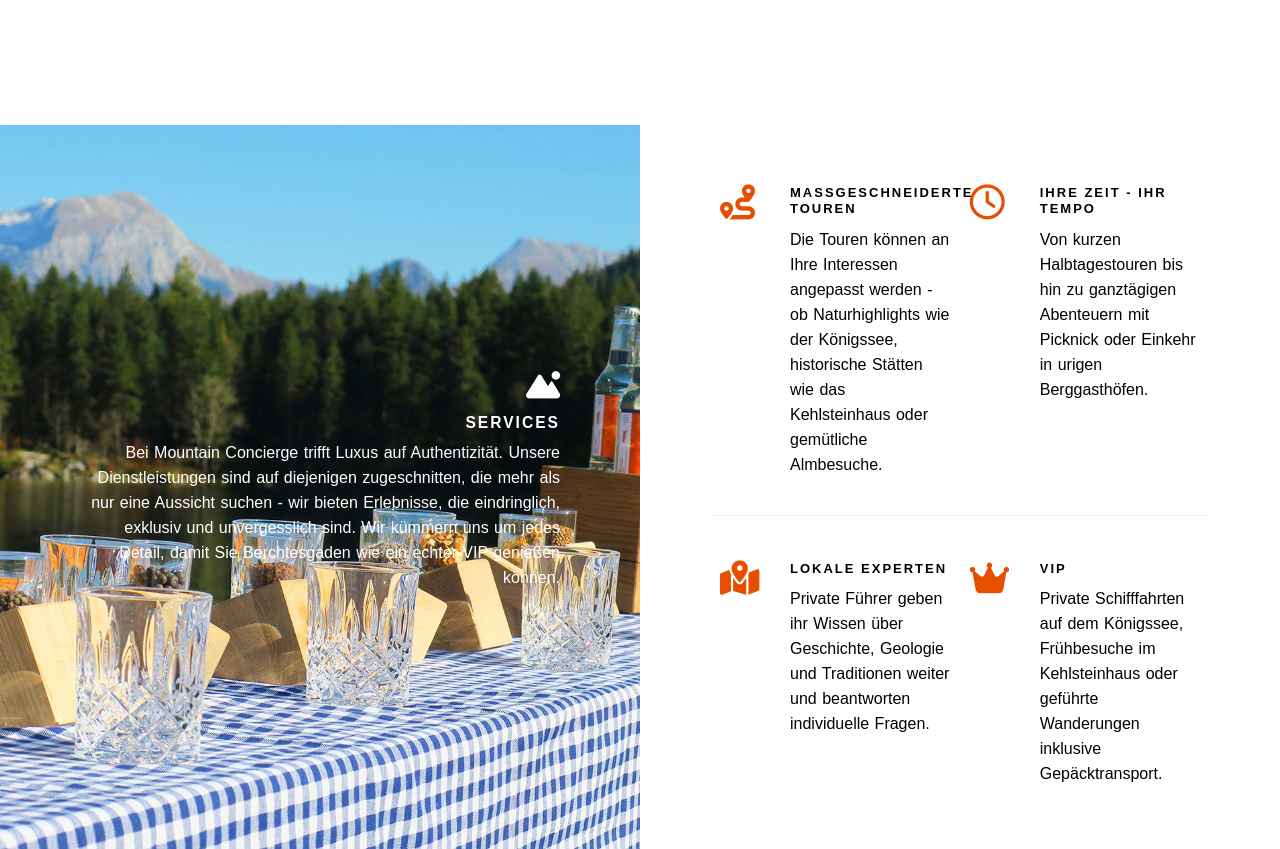
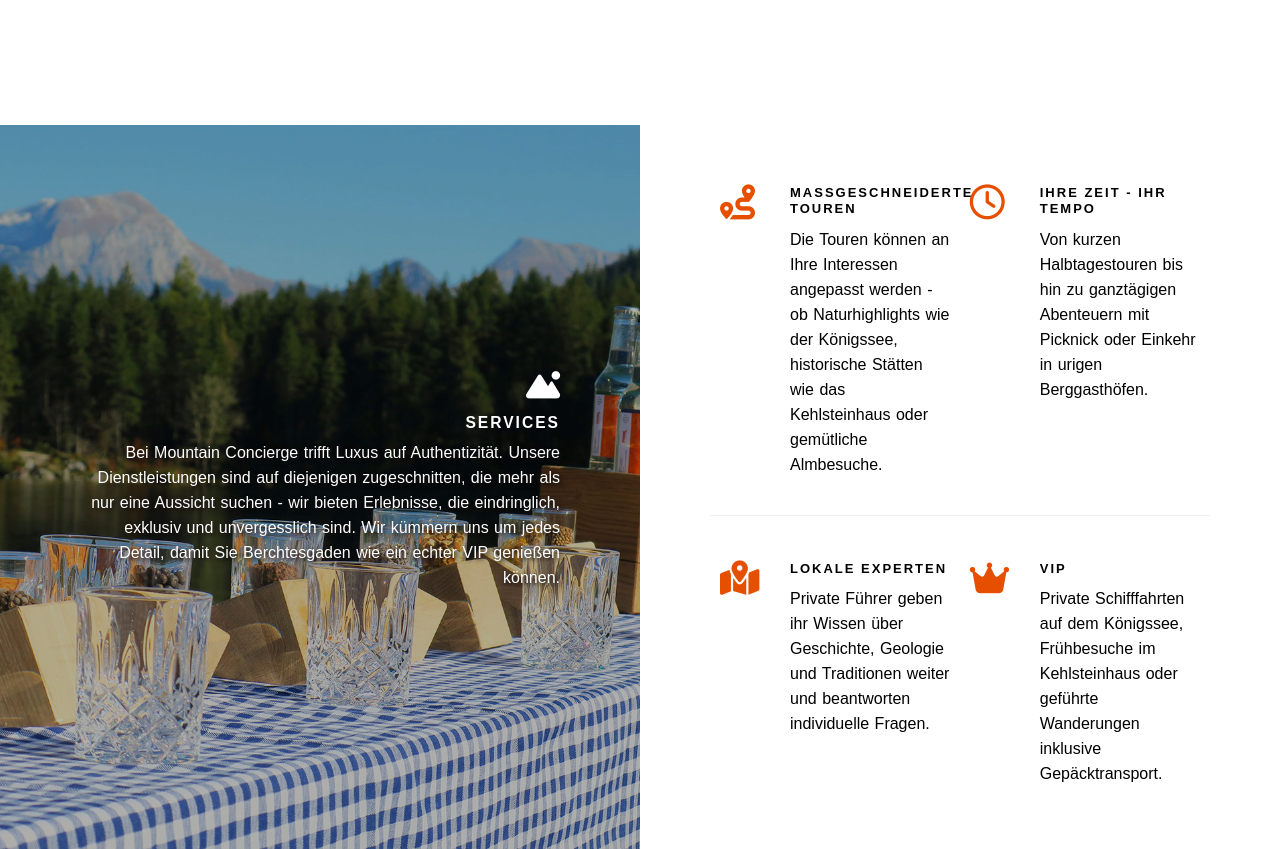
Before and after one commit to mountain-entertainment/mountain-entertainment.github.io, a plain HTML site: page index.html in a window 1280 px wide. Shown: the part 2720-3569 px from the top of the page. Drawn offline with nearby package versions, Linux system fonts and the light colour scheme; some packages are replaced by stand-ins of ours; no server answers; a web font is replaced by a local one.

Commit message:
css fixes

```diff
--- a/css/style.css
+++ b/css/style.css
@@ -721,20 +721,25 @@ header .mouse a i {
   overflow: hidden;
 }
 .section-services .col-md-6.left-box {
+  position: relative;
   display: flex;
   padding: 150px 80px;
   margin: 100px 0;
   align-items: center;
   align-content: center;
   justify-content: center;
-  background-position: center center;
-  background-repeat: no-repeat;
-  -webkit-background-size: cover;
-  -moz-background-size: cover;
-  -o-background-size: cover;
-  background-size: cover;
-  background-image: url('../img/bi-gin-tasting-4.jpg');
 }
+
+.services-image {
+  position: absolute;
+  top: 0; left: 0;
+  width: 100%; height: 100%;
+  object-fit: cover;
+  object-position: center;
+  filter: brightness(0.7);
+  z-index: 0;
+}
+
 .section-services .col-md-6.left-box .title-section h2 {
   font-size: 1.2em;
   font-weight: 600;
@@ -754,6 +759,7 @@ header .mouse a i {
   text-align: right;
   word-spacing: 1px;
   line-height: 25px;
+  text-shadow: 2px 2px 4px rgb(20 13 13 / 99%);
 }
 .section-services .col-md-6.right-box {
   padding: 150px 80px 150px 80px;
@@ -978,9 +984,9 @@ header .mouse a i {
 }
 
 .row-gin {
+  margin-top: 60px;
   margin-bottom: 90px;
 }
-
 
 .background-image-gin-img {
   width: 100%;
@@ -1148,6 +1154,11 @@ footer a:hover, footer a:focus {
   .mouse-wrapper {
 		display: none!important;
   }
+
+  .row-gin {
+    margin-top: 0;
+    margin-bottom: 0;
+  }
 }
 
 @media only screen and  (max-width: 756px) {
@@ -1155,11 +1166,6 @@ footer a:hover, footer a:focus {
   .tours .row {
     margin: 0 0 35vh 0;
   }
-
-  .row-gin {
-    margin-bottom: 0;
-  }
-
 
    .tours .col-md-6.left-box {
     text-align: center;
@@ -1182,6 +1188,10 @@ footer a:hover, footer a:focus {
   .team .row {
     flex-direction: column-reverse;
     margin-top: 70px;
+  }
+
+  .row-gin {
+    flex-direction: column !important;
   }
 
   .tours .col-md-6.left-box {
--- a/index.html
+++ b/index.html
@@ -228,8 +228,8 @@
 
 <!-- Section Services -->
 <section class="section-services" id="services">
-
     <div class="col-md-6 left-box">
+      <img src="img/bi-gin-tasting-4.jpg" alt="Mountain Concierge Services" class="services-image">
       <div class="title-section" data-aos="custom-fade-right" data-aos-delay="100" data-aos-once="true">
         <i class="fa-solid fa-mountain-sun"></i>
         <h2>Services</h2>
@@ -441,17 +441,6 @@
 
   <div class="row row-gin">
 
-    <div class="col-md-6 left-box">
-
-      <div style="margin-top: 30px;">
-        <h5 language="en" class="hl">Gin: the true spirit of life in the mountains</h5>
-        <h5 language="de" class="hl">Der Gin des Lebens liegt in den Bergen</h5>
-        <h1>Gin-Tonic-Sound</h1>
-      </div>
-      <p language="en"> Gin-Tonic-Sound is a unique fusion of alpine flair, premium gin tasting, and curated music. Experience handpicked gins and tonics in breathtaking mountain settings, accompanied by live sounds or DJ sets that perfectly match the atmosphere. Whether outdoors with panoramic views or indoors in cozy elegance, this event promises unforgettable moments of taste, sound, and mountain magic.</p>
-      <p language="de">Gin-Tonic-Sound ist die einzigartige Verbindung aus Alpenflair, exklusiven Gin-Tastings und ausgewählter Musik. Genießen Sie handverlesene Gins und Tonics an außergewöhnlichen Orten – begleitet von Live-Sounds oder DJ-Sets, die die Stimmung perfekt untermalen. Ob draußen mit Panoramablick oder drinnen im stilvollen Ambiente: Dieses Event verspricht unvergessliche Genussmomente, Klang und Alpenzauber.</p>
-    </div>
-
     <div class="col-md-6 right-box">
       <img class="background-image-gin-img" src="img/gin-tonic.jpg" alt="Gin-Tonic-Sound" class="gin-image">
       <div class="background-image-gin">
@@ -463,6 +452,17 @@
           <div class="liq"><a language="de" class="cta-btn cta-btn-o" href="./gin-tonic-sound">Details sehen</a></div>
         </div>
       </div>
+    </div>
+
+    <div class="col-md-6 left-box">
+
+      <div style="margin-top: 30px;">
+        <h5 language="en" class="hl">Gin: the true spirit of life in the mountains</h5>
+        <h5 language="de" class="hl">Der Gin des Lebens liegt in den Bergen</h5>
+        <h1>Gin-Tonic-Sound</h1>
+      </div>
+      <p language="en"> Gin-Tonic-Sound is a unique fusion of alpine flair, premium gin tasting, and curated music. Experience handpicked gins and tonics in breathtaking mountain settings, accompanied by live sounds or DJ sets that perfectly match the atmosphere. Whether outdoors with panoramic views or indoors in cozy elegance, this event promises unforgettable moments of taste, sound, and mountain magic.</p>
+      <p language="de">Gin-Tonic-Sound ist die einzigartige Verbindung aus Alpenflair, exklusiven Gin-Tastings und ausgewählter Musik. Genießen Sie handverlesene Gins und Tonics an außergewöhnlichen Orten – begleitet von Live-Sounds oder DJ-Sets, die die Stimmung perfekt untermalen. Ob draußen mit Panoramablick oder drinnen im stilvollen Ambiente: Dieses Event verspricht unvergessliche Genussmomente, Klang und Alpenzauber.</p>
     </div>
 
 </div>
```
Also changed, not shown: css/detail.css (+11 -2 lines).
